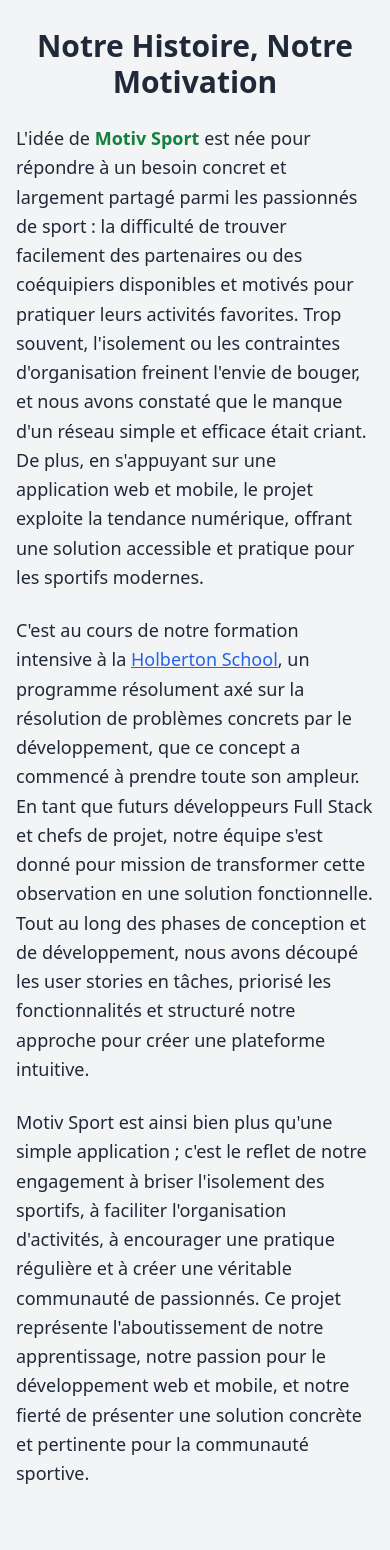
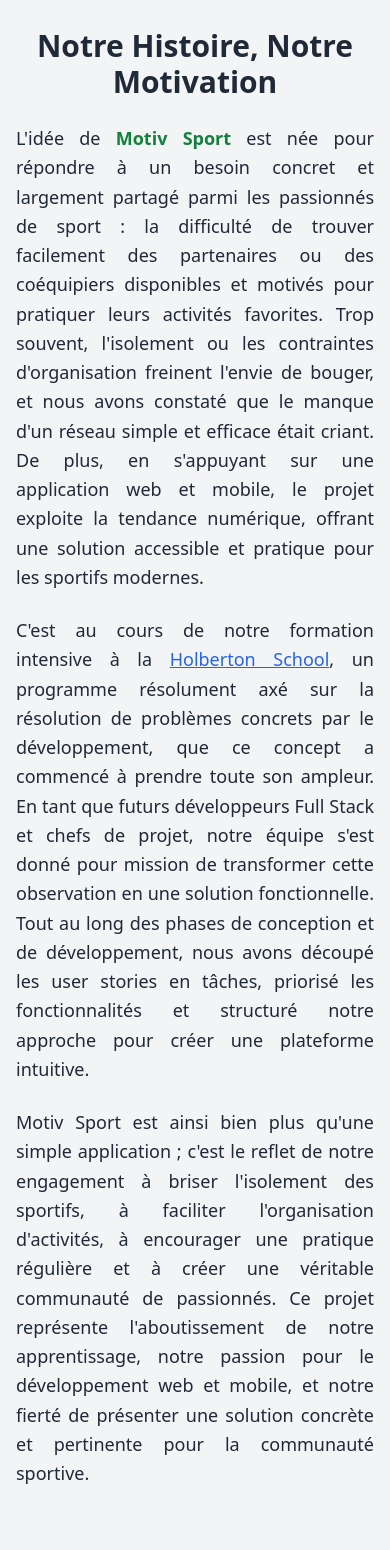
Before and after one commit to VidadTol/Motiv-Sport-LandingPage, a Next.js app in the folder DEV/myproject/: page / in a window 390 px wide. Shown: the part 3540-5090 px from the top of the page. Built offline with nearby package versions, Linux system fonts and the light colour scheme.

Commit message:
fix: update text justification for improved readability in the history section

```diff
--- a/DEV/myproject/app/page.tsx
+++ b/DEV/myproject/app/page.tsx
@@ -103,14 +103,14 @@
               <h3 className="text-3xl font-bold text-center mb-6">
                 Notre Histoire, Notre Motivation
               </h3>
-              <p className="text-lg leading-relaxed md:text-justify max-w-5xl mx-auto mb-6">
+              <p className="text-lg leading-relaxed text-justify max-w-5xl mx-auto mb-6">
                 L&apos;idée de{" "}
                 <span className="font-semibold text-green-700">
                   Motiv Sport
                 </span>{" "}
                 est née pour répondre à un besoin concret et largement partagé parmi les passionnés de sport : la difficulté de trouver facilement des partenaires ou des coéquipiers disponibles et motivés pour pratiquer leurs activités favorites. Trop souvent, l&apos;isolement ou les contraintes d&apos;organisation freinent l&apos;envie de bouger, et nous avons constaté que le manque d&apos;un réseau simple et efficace était criant. De plus, en s&apos;appuyant sur une application web et mobile, le projet exploite la tendance numérique, offrant une solution accessible et pratique pour les sportifs modernes.
               </p>
-              <p className="text-lg leading-relaxed md:text-justify max-w-5xl mx-auto mb-6">
+              <p className="text-lg leading-relaxed text-justify max-w-5xl mx-auto mb-6">
                 C&apos;est au cours de notre formation intensive à la{" "}
                 <a
                   href="https://www.holbertonschool.fr/"
@@ -122,7 +122,7 @@
                 </a>
                 , un programme résolument axé sur la résolution de problèmes concrets par le développement, que ce concept a commencé à prendre toute son ampleur. En tant que futurs développeurs Full Stack et chefs de projet, notre équipe s&apos;est donné pour mission de transformer cette observation en une solution fonctionnelle. Tout au long des phases de conception et de développement, nous avons découpé les user stories en tâches, priorisé les fonctionnalités et structuré notre approche pour créer une plateforme intuitive.
               </p>
-              <p className="text-lg leading-relaxed md:text-justify max-w-5xl mx-auto mb-6">
+              <p className="text-lg leading-relaxed text-justify max-w-5xl mx-auto mb-6">
                 Motiv Sport est ainsi bien plus qu&apos;une simple application ; c&apos;est le reflet de notre engagement à briser l&apos;isolement des sportifs, à faciliter l&apos;organisation d&apos;activités, à encourager une pratique régulière et à créer une véritable communauté de passionnés. Ce projet représente l&apos;aboutissement de notre apprentissage, notre passion pour le développement web et mobile, et notre fierté de présenter une solution concrète et pertinente pour la communauté sportive.
               </p>
             </div>
```
